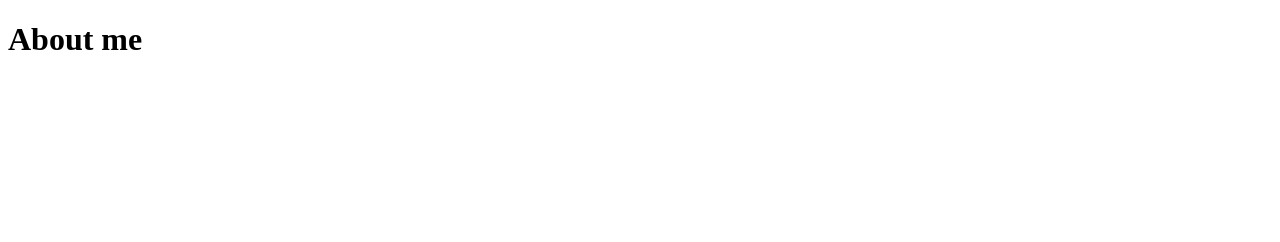
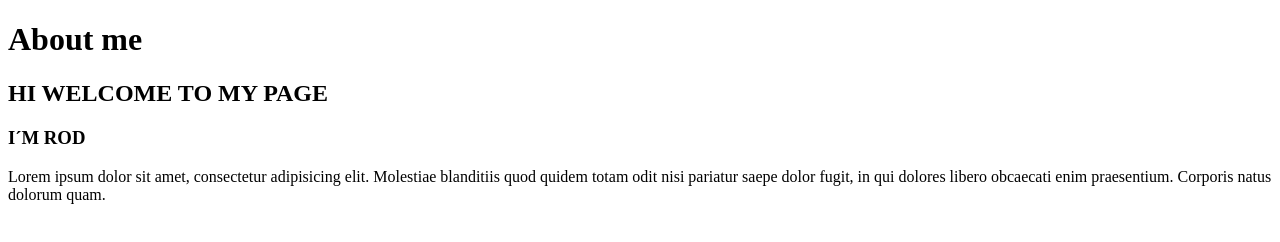
Before and after one commit to JesusMartiNol/GIT-AzulSchool, a plain HTML site: page index.html in a window 1280 px wide. Drawn offline with Linux system fonts and the light colour scheme.

Commit message:
Added welcom to my page

```diff
--- a/index.html
+++ b/index.html
@@ -7,5 +7,10 @@
 </head>
 <body>
   <h1>About me</h1>
+  <h2>HI WELCOME TO MY PAGE
+  </h2>
+  <H3>I´M <SPAn>ROD</SPAn></H3>
+<P>Lorem ipsum dolor sit amet, consectetur adipisicing elit. Molestiae blanditiis quod quidem totam odit nisi pariatur saepe dolor fugit, in qui dolores libero obcaecati enim praesentium. Corporis natus dolorum quam.</P>
+
 </body>
 </html>
```
